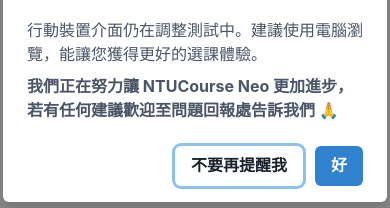
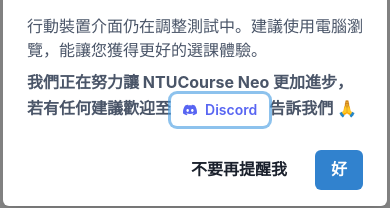
Before and after one commit to NTUCourse-Neo/ncn-frontend, a React (Create React App) app: page / in a window 390 px wide. Shown: the part 347-555 px from the top of the page. Built offline with nearby package versions, Linux system fonts and the light colour scheme; no server answers; what dotenv-defaults would draw is missing.

Commit message:
Modified wordings and mobile popup.

```diff
--- a/src/containers/HomeViewContainer.js
+++ b/src/containers/HomeViewContainer.js
@@ -107,7 +107,11 @@
               行動裝置介面仍在調整測試中。建議使用電腦瀏覽，能讓您獲得更好的選課體驗。
             </Text>
             <Text mt="2" fontWeight="700" color="gray.600">
-              我們正在努力讓 NTUCourse Neo 更加進步，若有任何建議歡迎至問題回報處告訴我們 🙏
+              我們正在努力讓 NTUCourse Neo 更加進步，若有任何建議歡迎至
+              <Button leftIcon={<DiscordIcon />} color="#5865F2" size="sm" variant="ghost" onClick={() => window.open("https://discord.gg/M7NrenYEbS")}>
+              Discord
+              </Button>
+              告訴我們 🙏
             </Text>
           </AlertDialogBody>
           <AlertDialogFooter>
@@ -320,7 +324,7 @@
               </Flex>
             </Flex>
             <Flex justify={{base: 'center', md: 'start'}} flexDirection={{base: 'column', md: 'row'}}>
-              <Button variant="solid" size="lg" onClick={() => window.open("https://discord.gg/M7NrenYEbS")} color="#5865F2" leftIcon={<DiscordIcon />}>Join #NTUCourse Neo</Button>
+              <Button variant="solid" size="lg" onClick={() => window.open("https://discord.gg/M7NrenYEbS")} color="#5865F2" leftIcon={<DiscordIcon />}>Join #NTUCourse-Neo</Button>
             </Flex>
           </Flex>
           <Flex w="100vw" bg="white" px="8" pt="8" justifyContent="space-around" alignItems="center" flexDirection={{base: 'column', lg: 'row'}} css={{gap: "2rem"}}>
```
